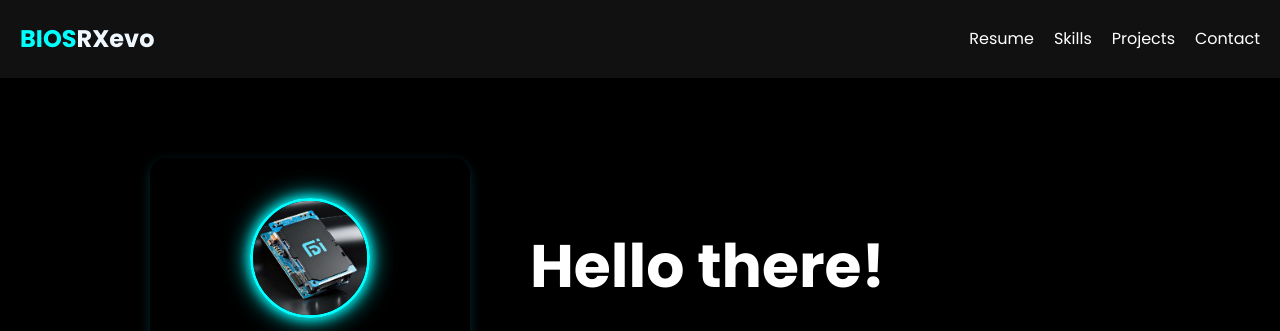
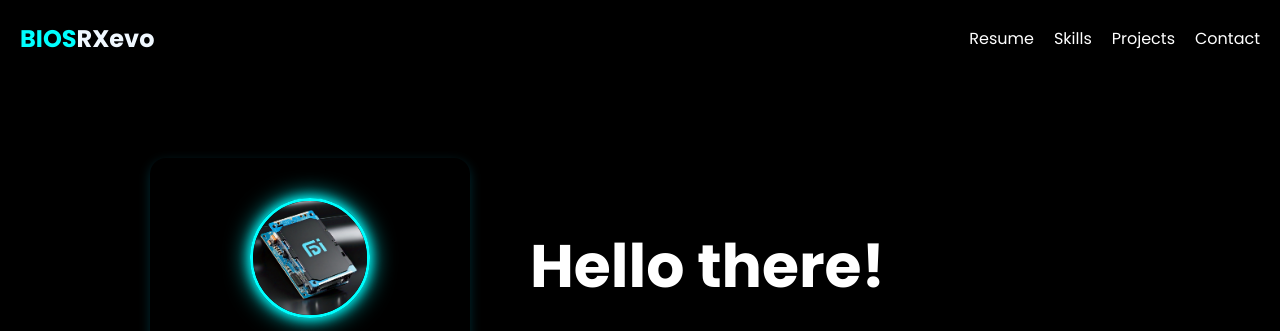
Before and after one commit to ManishRXevo/Manish_cv, a plain HTML site: page index.html in a window 1280 px wide. Shown: the top 331 px of the page. Drawn offline with Linux system fonts and the light colour scheme.

Commit message:
second commit

```diff
--- a/styles.css
+++ b/styles.css
@@ -19,7 +19,7 @@ nav {
   justify-content: space-between;
   align-items: center;
   padding: 20px;
-  background: #111111;
+  background: #000000;
   box-shadow: 0 2px 10px rgba(0, 0, 0, 0.1);
 }
 
```
